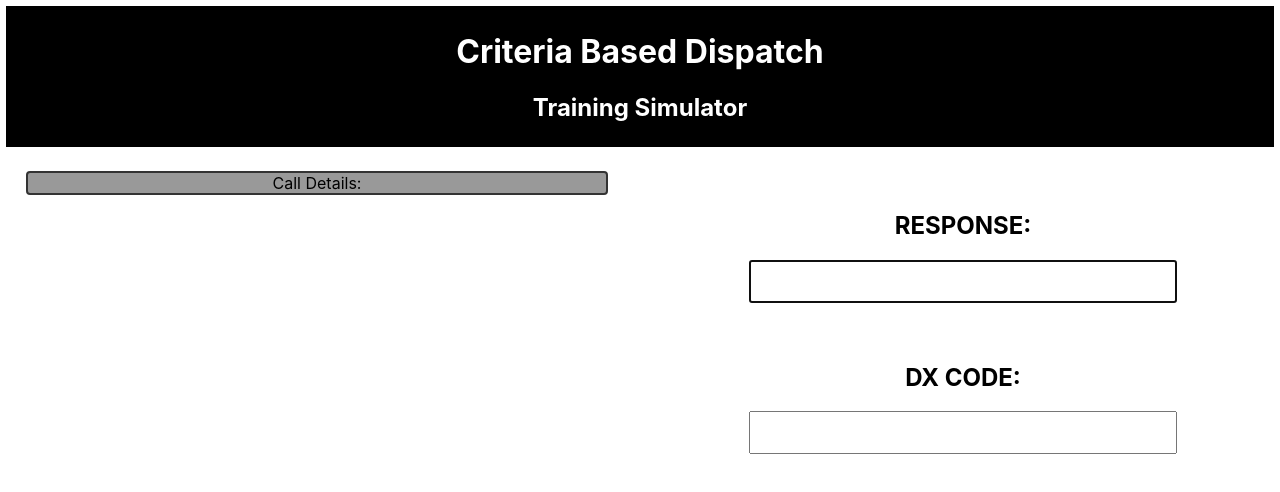
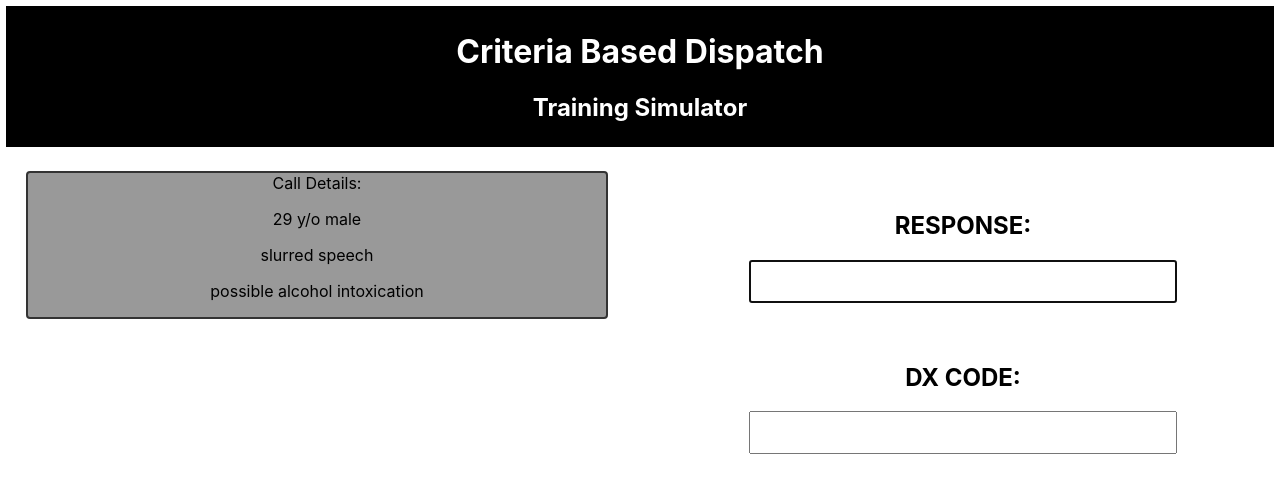
Before and after one commit to meebenitez/cbd-trainer, a React (Create React App) app: page / in a window 1280 px wide. Shown: the top 492 px of the page. Built offline with nearby package versions, Linux system fonts and the light colour scheme.

Commit message:
making sure I'm synced

```diff
--- a/src/components/app/App.js
+++ b/src/components/app/App.js
@@ -79,6 +79,11 @@ handleTab(event) {
           <Grid item xs={12} sm={6} style={{textAlign: "center"}}>
             <div className="call-container">
               <span onClick={this.props.changeTest} className="text-center">Call Details:</span>
+              <div>
+                <p>29 y/o male</p>
+                <p>slurred speech</p>
+                <p>possible alcohol intoxication</p>
+              </div>
             </div>
           </Grid>
           <Grid item xs={12} sm={6} style={{textAlign: "center"}}>
--- a/src/store/reducer.js
+++ b/src/store/reducer.js
@@ -2,8 +2,6 @@
 
 const initialState = {
     currentCall: "",
-    openManual: false,
-    dxCode: "test",
     result: "fail",
     timeLeft: 0,
     inProgress: false,
```
